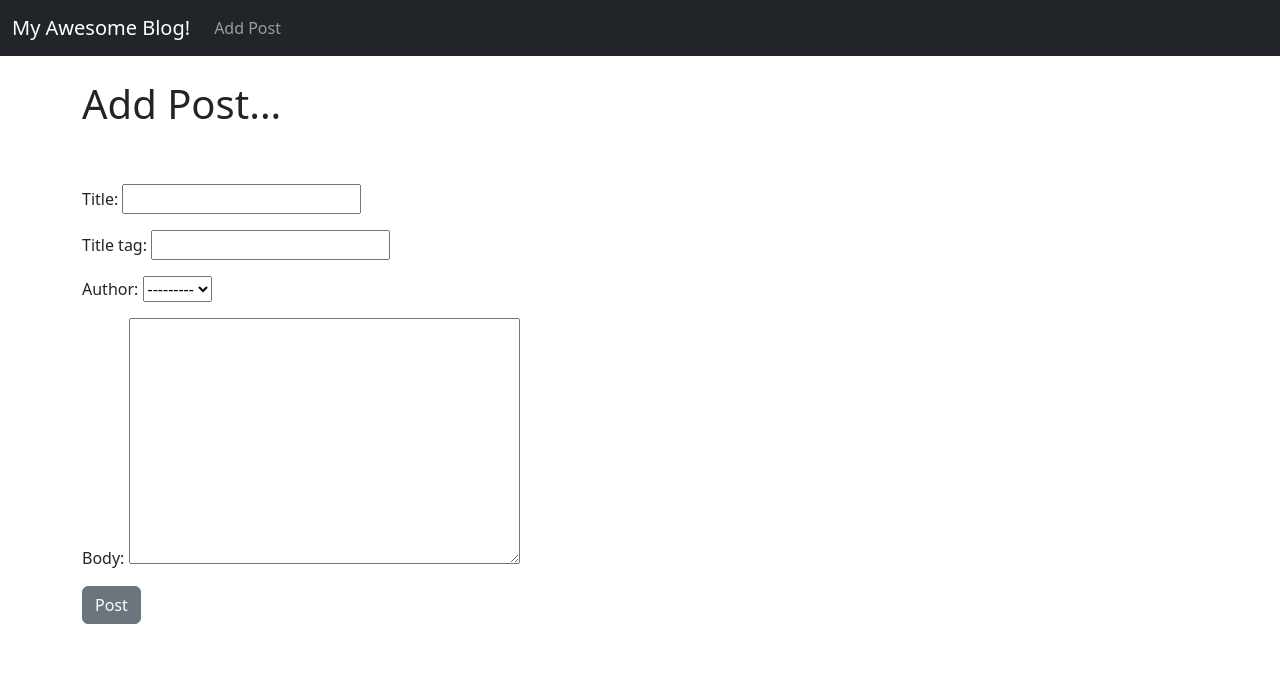
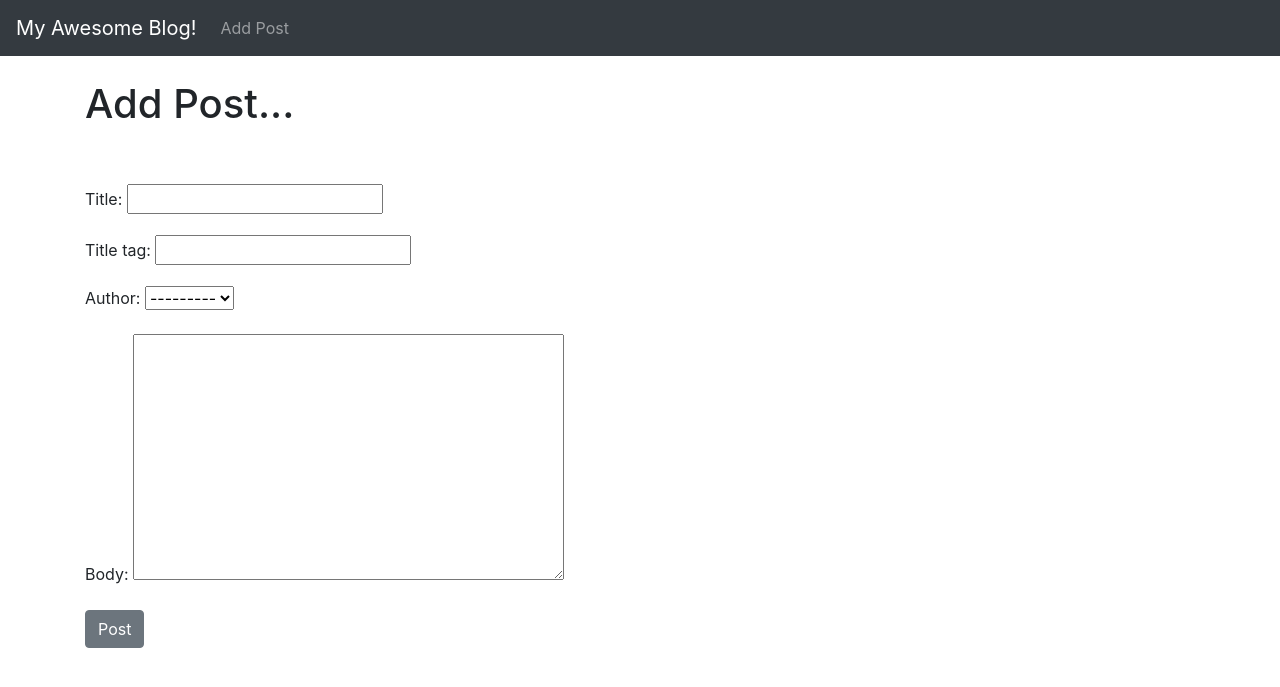
Before and after one commit to webQbe/django_simpleblog, a Django app: page /add_post/ in a window 1280 px wide. Shown: the top 687 px of the page. Run offline with Django 5.2, Linux system fonts and the light colour scheme.

Commit message:
styled add_post form, bootstrap4 form-group class not working on firefox

```diff
--- /dev/null
+++ b/myblog/blog/forms.py
@@ -0,0 +1,14 @@
+from django import forms
+from .models import Post
+
+class PostForm(forms.ModelForm):
+    class Meta:
+        model = Post
+        fields = ('title', 'title_tag','author','body')
+
+        widget = {
+            'title' : forms.TextInput(attrs={'class':'form-control'}),
+            'title_tag' : forms.TextInput(attrs={'class':'form-control'}),
+            'author' : forms.Select(attrs={'class':'form-control'}),
+            'body' : forms.Textarea(attrs={'class':'form-control'}),
+        }
--- a/myblog/blog/templates/add_post.html
+++ b/myblog/blog/templates/add_post.html
@@ -4,10 +4,11 @@
 
 <h1>Add Post...</h1>
 <br><br>
-<form  method="POST">
-    {% csrf_token %}
-    {{ form.as_p }}
-    <button class="btn btn-secondary">Post</button>
-</form>
-
+<div class="form-group">
+    <form  method="POST">
+        {% csrf_token %}
+        {{ form.as_p }}
+        <button class="btn btn-secondary">Post</button>
+    </form>
+</div>
 {% endblock %}
--- a/myblog/blog/templates/base.html
+++ b/myblog/blog/templates/base.html
@@ -1,46 +1,27 @@
 <!doctype html>
 <html lang="en">
   <head>
+    <!-- Required meta tags -->
     <meta charset="utf-8">
-    <meta name="viewport" content="width=device-width, initial-scale=1">
+    <meta name="viewport" content="width=device-width, initial-scale=1, shrink-to-fit=no">
     <title>{% block title %} My Blog {% endblock %}</title>
-    <link href="https://cdn.jsdelivr.net/npm/bootstrap@5.3.3/dist/css/bootstrap.min.css" rel="stylesheet" integrity="sha384-QWTKZyjpPEjISv5WaRU9OFeRpok6YctnYmDr5pNlyT2bRjXh0JMhjY6hW+ALEwIH" crossorigin="anonymous">
+    <!-- Bootstrap CSS -->
+    <link rel="stylesheet" href="https://cdn.jsdelivr.net/npm/bootstrap@4.6.2/dist/css/bootstrap.min.css" integrity="sha384-xOolHFLEh07PJGoPkLv1IbcEPTNtaed2xpHsD9ESMhqIYd0nLMwNLD69Npy4HI+N" crossorigin="anonymous">
+
   </head>
   <body>
     <nav class="navbar navbar-expand-lg navbar-dark bg-dark">
-        <div class="container-fluid">
       <a class="navbar-brand" href="{% url 'home' %}">My Awesome Blog!</a>
-          <button class="navbar-toggler" type="button" data-bs-toggle="collapse" data-bs-target="#navbarSupportedContent" aria-controls="navbarSupportedContent" aria-expanded="false" aria-label="Toggle navigation">
+      <button class="navbar-toggler" type="button" data-toggle="collapse" data-target="#navbarSupportedContent" aria-controls="navbarSupportedContent" aria-expanded="false" aria-label="Toggle navigation">
         <span class="navbar-toggler-icon"></span>
       </button>
+
       <div class="collapse navbar-collapse" id="navbarSupportedContent">
-            <ul class="navbar-nav me-auto mb-2 mb-lg-0">
-           <!--    <li class="nav-item">
-                <a class="nav-link active" aria-current="page" href="#">Home</a>
-              </li> -->
+        <ul class="navbar-nav mr-auto">
           <li class="nav-item">
-                <a class="nav-link" href="{% url 'add_post' %}">Add Post</a>
+            <a class="nav-link" link" href="{% url 'add_post' %}">Add Post</a>
           </li>
-           <!--    <li class="nav-item dropdown">
-                <a class="nav-link dropdown-toggle" href="#" role="button" data-bs-toggle="dropdown" aria-expanded="false">
-                  Dropdown
-                </a>
-                <ul class="dropdown-menu">
-                  <li><a class="dropdown-item" href="#">Action</a></li>
-                  <li><a class="dropdown-item" href="#">Another action</a></li>
-                  <li><hr class="dropdown-divider"></li>
-                  <li><a class="dropdown-item" href="#">Something else here</a></li>
         </ul>
-              </li> -->
-           <!--    <li class="nav-item">
-                <a class="nav-link disabled" aria-disabled="true">Disabled</a>
-              </li> -->
-            </ul>
-         <!--<form class="d-flex" role="search">
-              <input class="form-control me-2" type="search" placeholder="Search" aria-label="Search">
-              <button class="btn btn-outline-success" type="submit">Search</button>
-            </form> -->
-          </div>
       </div>
     </nav>
     <br>
@@ -50,6 +31,17 @@
       {% endblock %}
     </div>
 
-    <script src="https://cdn.jsdelivr.net/npm/bootstrap@5.3.3/dist/js/bootstrap.bundle.min.js" integrity="sha384-YvpcrYf0tY3lHB60NNkmXc5s9fDVZLESaAA55NDzOxhy9GkcIdslK1eN7N6jIeHz" crossorigin="anonymous"></script>
+    <!-- Optional JavaScript; choose one of the two! -->
+
+    <!-- Option 1: jQuery and Bootstrap Bundle (includes Popper) -->
+    <script src="https://cdn.jsdelivr.net/npm/jquery@3.5.1/dist/jquery.slim.min.js" integrity="sha384-DfXdz2htPH0lsSSs5nCTpuj/zy4C+OGpamoFVy38MVBnE+IbbVYUew+OrCXaRkfj" crossorigin="anonymous"></script>
+    <script src="https://cdn.jsdelivr.net/npm/bootstrap@4.6.2/dist/js/bootstrap.bundle.min.js" integrity="sha384-Fy6S3B9q64WdZWQUiU+q4/2Lc9npb8tCaSX9FK7E8HnRr0Jz8D6OP9dO5Vg3Q9ct" crossorigin="anonymous"></script>
+
+    <!-- Option 2: Separate Popper and Bootstrap JS -->
+    <!--
+    <script src="https://cdn.jsdelivr.net/npm/jquery@3.5.1/dist/jquery.slim.min.js" integrity="sha384-DfXdz2htPH0lsSSs5nCTpuj/zy4C+OGpamoFVy38MVBnE+IbbVYUew+OrCXaRkfj" crossorigin="anonymous"></script>
+    <script src="https://cdn.jsdelivr.net/npm/popper.js@1.16.1/dist/umd/popper.min.js" integrity="sha384-9/reFTGAW83EW2RDu2S0VKaIzap3H66lZH81PoYlFhbGU+6BZp6G7niu735Sk7lN" crossorigin="anonymous"></script>
+    <script src="https://cdn.jsdelivr.net/npm/bootstrap@4.6.2/dist/js/bootstrap.min.js" integrity="sha384-+sLIOodYLS7CIrQpBjl+C7nPvqq+FbNUBDunl/OZv93DB7Ln/533i8e/mZXLi/P+" crossorigin="anonymous"></script>
+    -->
   </body>
 </html>
--- a/myblog/blog/views.py
+++ b/myblog/blog/views.py
@@ -1,6 +1,7 @@
 from django.shortcuts import render
 from django.views.generic import ListView, DetailView, CreateView
 from .models import Post
+from .forms import PostForm
 
 # Create your views here.
 # def home(request):
@@ -16,6 +17,7 @@ class ArticleDetailView(DetailView):
 
 class AddPostView(CreateView):
     model = Post
+    form_class = PostForm
     template_name = 'add_post.html'
-    fields = '__all__'
+    # fields = '__all__'
     # fields = ('title', 'body')
```
Lines whose indentation alone changed are shown as unchanged.
